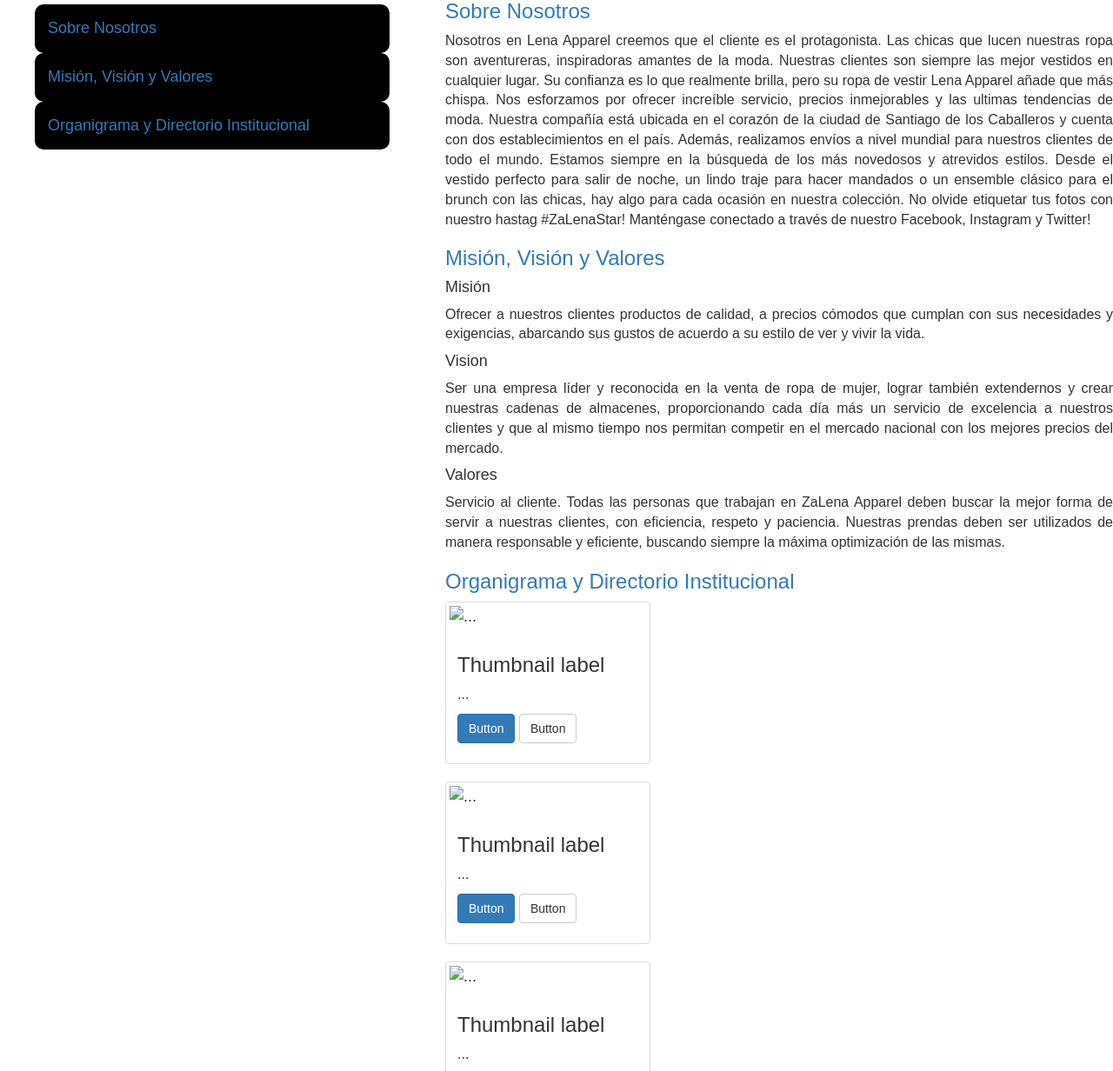
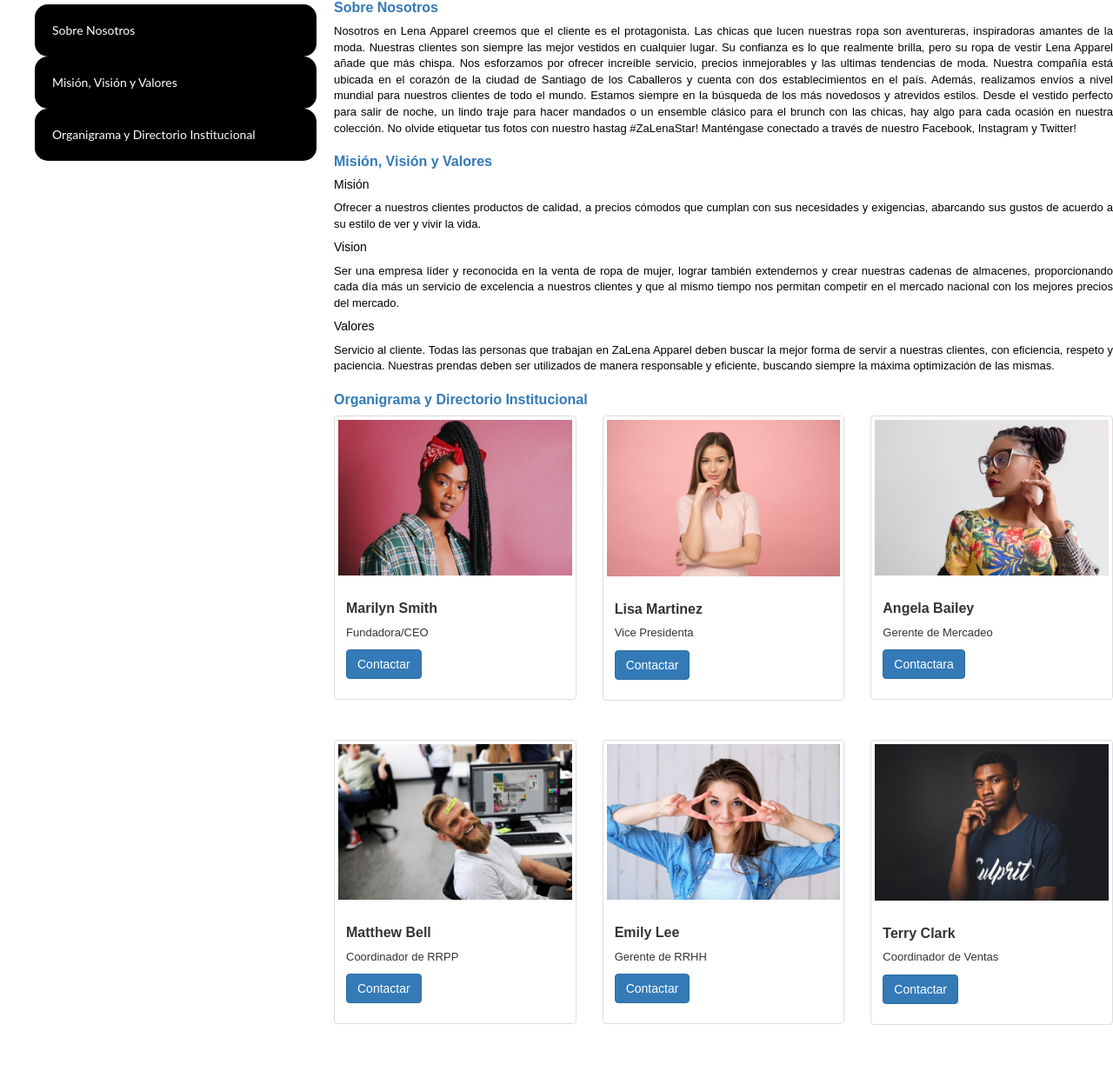
Before and after one commit to natalieminoa/Final-de-Intro-de-Programacion, a website: page NetBeansProjects/Trabajo final de intro a la programacion/public_html/Sobre Nosotros.html in a window 1280 px wide. Shown: the part 337-1569 px from the top of the page at 87% size. Drawn offline with nearby package versions, Linux system fonts and the light colour scheme.

Commit message:
Dando los ultimos detalles.

```diff
--- a/NetBeansProjects/Trabajo final de intro a la programacion/public_html/Sobre Nosotros.html
+++ b/NetBeansProjects/Trabajo final de intro a la programacion/public_html/Sobre Nosotros.html
@@ -12,6 +12,7 @@
         <meta name="viewport" content="width=device-width, initial-scale=1.0">
         <link href="stylesheet.css" rel="stylesheet" type="text/css"/>
         <link rel="stylesheet" href="https://maxcdn.bootstrapcdn.com/bootstrap/3.3.7/css/bootstrap.min.css" integrity="sha384-BVYiiSIFeK1dGmJRAkycuHAHRg32OmUcww7on3RYdg4Va+PmSTsz/K68vbdEjh4u" crossorigin="anonymous">
+
     </head>
 
     <body>
@@ -48,86 +49,74 @@
 
     <h3><a name="organigrama">Organigrama y Directorio Institucional</a></h3>
 
+<div id="cuerpo">
             <div class="row">
   <div class="col-sm-6 col-md-4">
     <div class="thumbnail">
-      <img src="..." alt="...">
+        <img src="imagenes/organigrama1.jpeg" alt=""/>
       <div class="caption">
-        <h3>Thumbnail label</h3>
-        <p>...</p>
-        <p><a href="#" class="btn btn-primary" role="button">Button</a> <a href="#" class="btn btn-default" role="button">Button</a></p>
+        <h3>Marilyn Smith</h3>
+        <p>Fundadora/CEO</p>
+        <p><a href="#" class="btn btn-primary" role="button">Contactar</a></p>
       </div>
     </div>
   </div>
-</div>
-
-       <div class="row">
         <div class="col-sm-6 col-md-4">
     <div class="thumbnail">
-      <img src="..." alt="...">
+        <img src="imagenes/organigrama2.jpeg" alt=""/>
       <div class="caption">
-        <h3>Thumbnail label</h3>
-        <p>...</p>
-        <p><a href="#" class="btn btn-primary" role="button">Button</a> <a href="#" class="btn btn-default" role="button">Button</a></p>
+        <h3>Lisa Martinez</h3>
+        <p>Vice Presidenta</p>
+        <p><a href="#" class="btn btn-primary" role="button">Contactar</a></p>
       </div>
     </div>
   </div>
-</div>
-
-       <div class="row">
    <div class="col-sm-6 col-md-4">
     <div class="thumbnail">
-      <img src="..." alt="...">
+        <img src="imagenes/organigrama3.jpeg" alt=""/>
       <div class="caption">
-        <h3>Thumbnail label</h3>
-        <p>...</p>
-        <p><a href="#" class="btn btn-primary" role="button">Button</a> <a href="#" class="btn btn-default" role="button">Button</a></p>
+        <h3>Angela Bailey</h3>
+        <p>Gerente de Mercadeo</p>
+        <p><a href="#" class="btn btn-primary" role="button">Contactara</a></p>
       </div>
     </div>
   </div>
 </div>
        <br>
+
             <div class="row">
   <div class="col-sm-6 col-md-4">
     <div class="thumbnail">
-      <img src="..." alt="...">
+        <img src="imagenes/organigrama4.jpeg" alt=""/>
       <div class="caption">
-        <h3>Thumbnail label</h3>
-        <p>...</p>
-        <p><a href="#" class="btn btn-primary" role="button">Button</a> <a href="#" class="btn btn-default" role="button">Button</a></p>
+        <h3>Matthew Bell</h3>
+        <p>Coordinador de RRPP</p>
+        <p><a href="#" class="btn btn-primary" role="button">Contactar</a></p>
+      </div>
+    </div>
+  </div>
+        <div class="col-sm-6 col-md-4">
+    <div class="thumbnail">
+        <img src="imagenes/organigrama5.jpeg" alt=""/>
+      <div class="caption">
+        <h3>Emily Lee</h3>
+        <p>Gerente de RRHH</p>
+        <p><a href="#" class="btn btn-primary" role="button">Contactar</a></p>
+      </div>
+    </div>
+  </div>
+   <div class="col-sm-6 col-md-4">
+    <div class="thumbnail">
+        <img src="imagenes/organigrama6.jpeg" alt=""/>
+      <div class="caption">
+        <h3>Terry Clark</h3>
+        <p>Coordinador de Ventas</p>
+        <p><a href="#" class="btn btn-primary" role="button">Contactar</a></p>
       </div>
     </div>
   </div>
 </div>
-
-       <div class="row">
-  <div class="col-sm-6 col-md-4">
-    <div class="thumbnail">
-      <img src="..." alt="...">
-      <div class="caption">
-        <h3>Thumbnail label</h3>
-        <p>...</p>
-        <p><a href="#" class="btn btn-primary" role="button">Button</a> <a href="#" class="btn btn-default" role="button">Button</a></p>
             </div>
-    </div>
-  </div>
-</div>
-
-       <div class="row">
-  <div class="col-sm-6 col-md-4">
-    <div class="thumbnail">
-      <img src="..." alt="...">
-      <div class="caption">
-        <h3>Thumbnail label</h3>
-        <p>...</p>
-        <p><a href="#" class="btn btn-primary" role="button">Button</a> <a href="#" class="btn btn-default" role="button">Button</a></p>
-      </div>
-    </div>
-  </div>
-</div>
-
-
-
         </div>
         <br>
 <div id="block_2">
@@ -137,10 +126,8 @@
         <li><a href="#organigrama">Organigrama y Directorio Institucional</a></li>
     </ul>
 </div>
-</div>
 
-        </div>
-        <br>
+
         <div id="pie">
             <p>Los Jardines Metropolitanos #13 <br> 809.244.2888</p>
             <img src="imagenes/ig.png" alt="" width="50" height="50"/>
--- a/NetBeansProjects/Trabajo final de intro a la programacion/public_html/stylesheet.css
+++ b/NetBeansProjects/Trabajo final de intro a la programacion/public_html/stylesheet.css
@@ -52,6 +52,7 @@
 a:active {
     color: white;
 }
+/*Hasta aqui el codigo css de index*/
 
 form{
     margin: 1em;
@@ -80,66 +81,73 @@
 
 }
 
-h2 {
-    font-size: 20px;
-    font-family: 'Raleway', sans-serif;
-    color: black;
-    text-align: center;
-}
-
 form div{
     padding: 5px;
 }
 
+/*Hasta aqui el codigo css del formulario*/
+
 #block_1
 	{
 	float: left;
-	width: 60%;
-	margin-left: 40%;
-        background-color: white;
-        font-family: 'Raleway', sans-serif;
+	width: 70%;
+	margin-left: 30%;
 	}
 * html #block_1
 	{
 	display: inline;
         background-color: white;
-        font-family: 'Raleway', sans-serif;
 	}
 #block_2
 	{
 	float: left;
-	width: 35%;
+	width: 30%;
 	margin-left: -100%;
-        background-color: white;
-        font-family: 'Raleway', sans-serif;
 	}
-
-#block_2 ul li {
-    background: black;
-    display:block;
-    font-size:18px;
-    font-family: 'Raleway', sans-serif;
-    padding: 15px;
-    border-radius: 10px;
-    list-style-type: none;
-    color: white;
-        }
-
-#block_1 p {
-      font-size: 16px;
-      font-family: 'Raleway', sans-serif;
-        }
 
 #block_1, #block_2
 	{
 	padding-bottom: 32767px !important;
 	margin-bottom: -32767px !important;
-        font-family: 'Raleway', sans-serif;
+        background-color: white;
+        color: black;
 	}
-
 #wrapper
 	{
 	overflow: hidden;
-        display: block;
-        font-family: 'Raleway', sans-serif;
         }
+
+
+#block_1 p {
+      font-size: 13px;
+      font-family: 'Raleway', sans-serif;
+        }
+
+#block_1 h3 {
+            font-size: 16px;
+            font-family: 'Raleway', sans-serif;
+            font-weight: bold;
+        }
+
+#block_1 h4{
+            font-size: 14px;
+            font-family: 'Raleway', sans-serif;
+        }
+
+#block_2 ul li {
+            background-color: black;
+            display: block;
+            border-radius: 15px;
+            padding: 20px;
+            margin-right: 20px;
+        }
+
+#block_2 ul li a {
+         display: block;
+          margin: auto;
+          list-style-type: none;
+          color: white;
+          font-size: 14px;
+          font-family: 'Lato', sans-serif;
+        }
+/* Hasta aqui el codigo css de sobre nosotros*/
```
Also changed, not shown: NetBeansProjects/Trabajo final de intro a la programacion/public_html/catalog.html (+1 -1 lines), NetBeansProjects/Trabajo final de intro a la programacion/public_html/index.html (+1 -1 lines), NetBeansProjects/Trabajo final de intro a la programacion/public_html/imagenes/organigrama5.jpeg (renamed from NetBeansProjects/Trabajo final de intro a la programacion/public_html/imagenes/organigrama 5.jpeg). Lines whose indentation alone changed are shown as unchanged.
